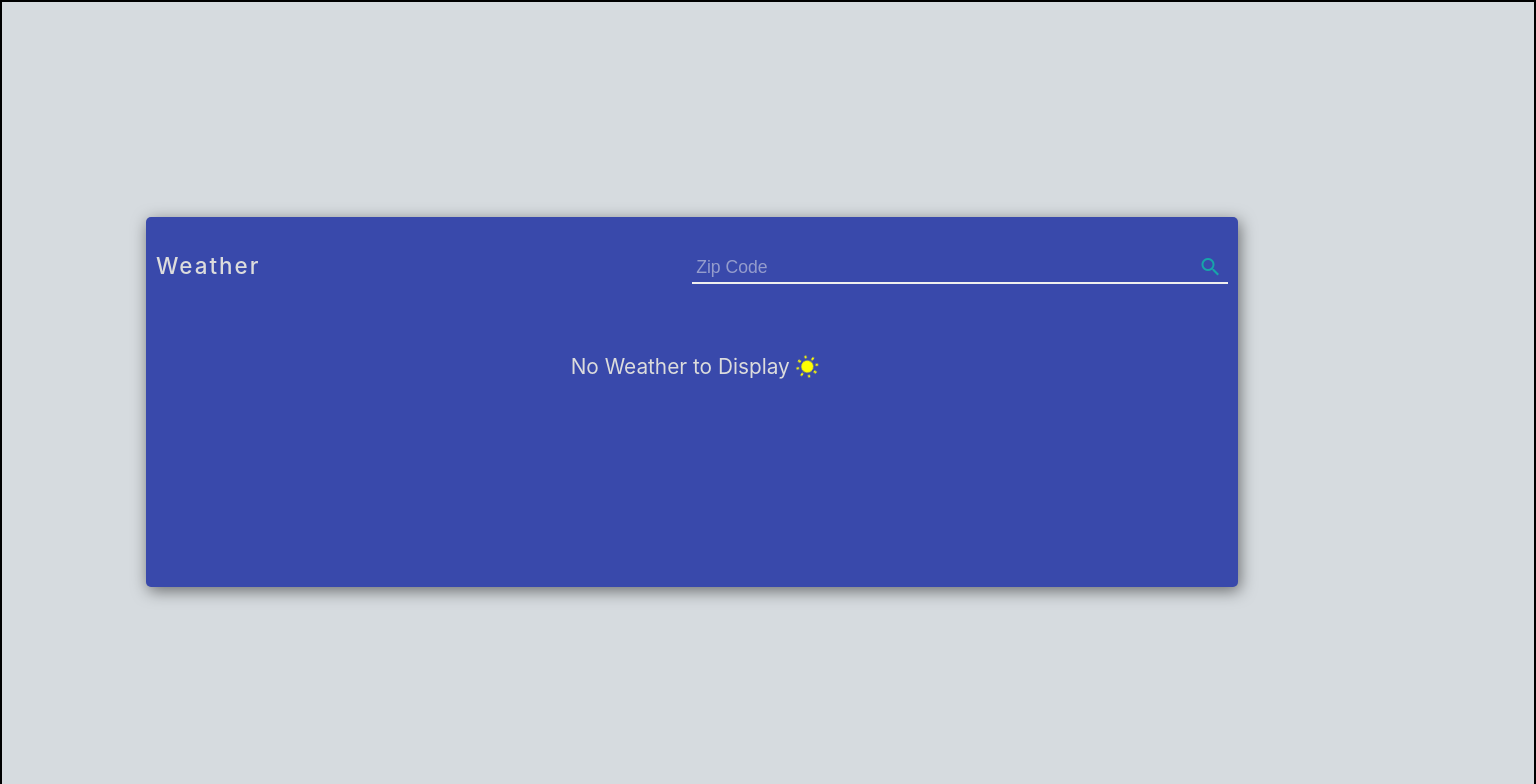
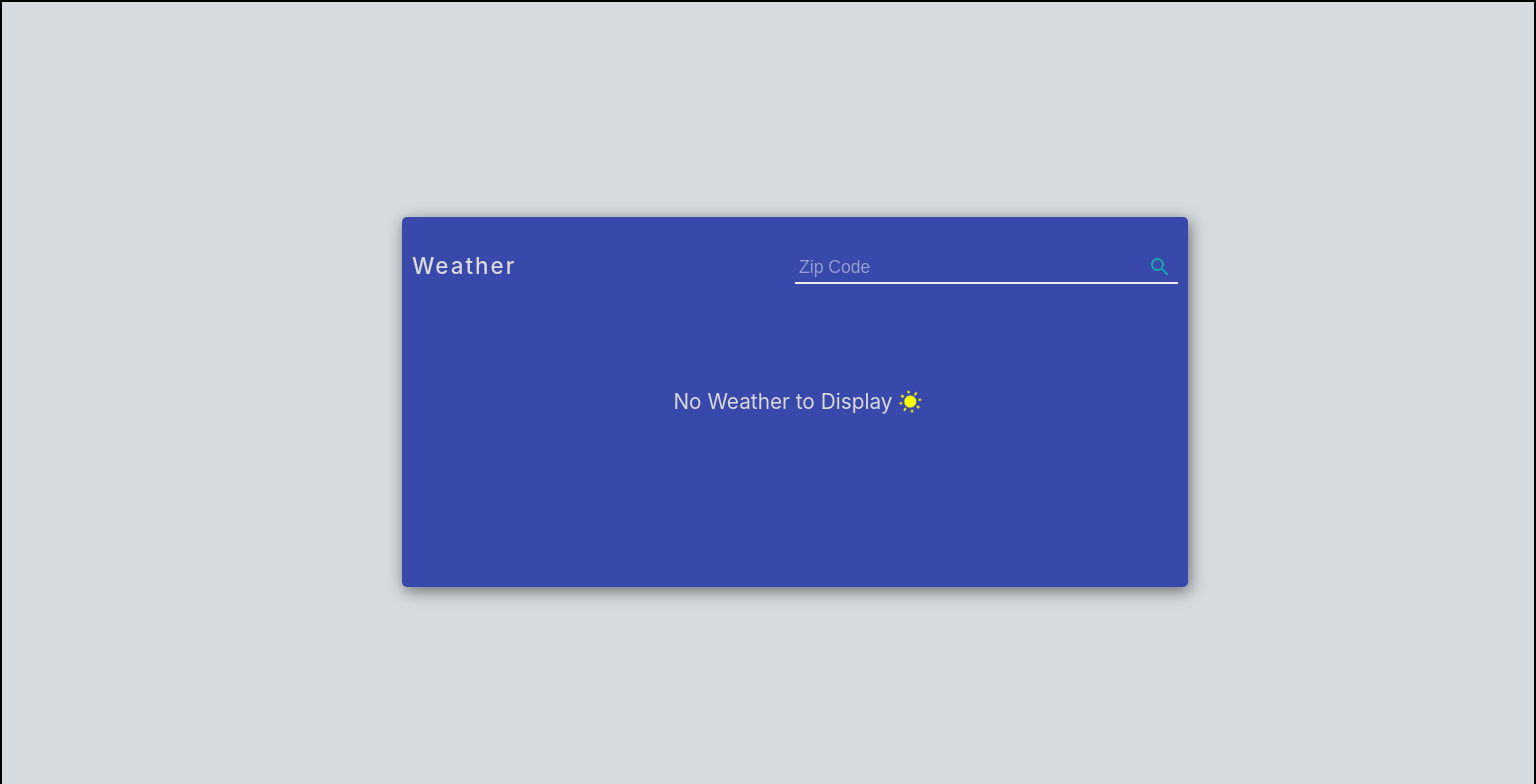
Before and after one commit to shalant/react-weather-2, a React (Create React App) app: page / in a window 1536 px wide. Shown: the top 784 px of the page. Built offline with nearby package versions, Linux system fonts and the light colour scheme.

Commit message:
finished project, still have weird positioning bug

```diff
--- a/src/Styles/Weather.css
+++ b/src/Styles/Weather.css
@@ -95,9 +95,8 @@
 @media screen and (min-width: 700px) {
     .weather-container {
         height: 350px;
-        width: 70%;
         margin-left: 9rem;
-        margin-right: 1rem;
+        margin-right: 5rem;
     }
 
     .weather-header {
@@ -118,11 +117,29 @@
 
     .weather-info {
         height: 100px;
-        margin-top: 0;
+        margin-top: 65px;
     }
 
     .weather-data-flex {
         display: flex;
         flex-direction: row;
+        justify-content: space-evenly;
+        width: 100%;
     }
 }
+
+@media screen and (min-width: 1000px) {
+    .weather-container {
+        width: 70%;
+        margin-left: 15rem;
+        margin-right: 5rem;
+    }
+}
+
+@media screen and (min-width: 1350px) {
+    .weather-container {
+        width: 50%;
+        margin-left: 25rem;
+    }
+
+}
```
